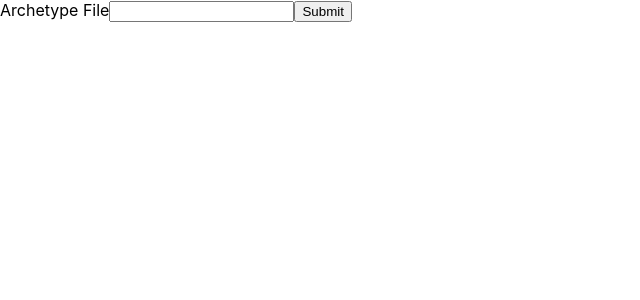
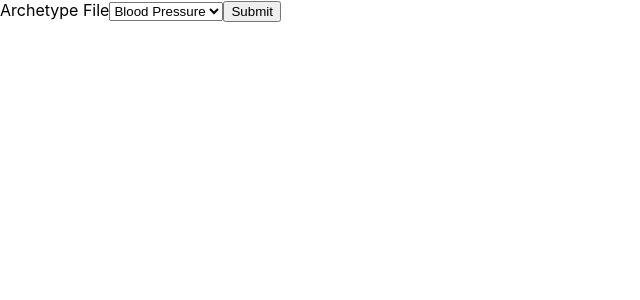
Before and after one commit to gauravhisar/UEHR-Form-Generator, a React (Create React App) app: page / in a window 1280 px wide. Shown: the top 300 px of the page, without its empty margins (0-640 px from the left). Built offline with nearby package versions, Linux system fonts and the light colour scheme; the HTML template or start-up script is replaced by a standard one.

Commit message:
Selector Implemented

```diff
--- a/package.json
+++ b/package.json
@@ -8,6 +8,7 @@
     "@testing-library/user-event": "^13.5.0",
     "react": "^18.2.0",
     "react-dom": "^18.2.0",
+    "react-router-dom": "^6.4.5",
     "react-scripts": "5.0.1",
     "web-vitals": "^2.1.4"
   },
--- /dev/null
+++ b/public/files.json
@@ -0,0 +1,6 @@
+{
+    "files": [
+        "Blood Pressure",
+        "ECG"
+    ]
+}
--- a/src/App.js
+++ b/src/App.js
@@ -1,24 +1,26 @@
-// import logo from './logo.svg';
 import './App.css';
 import Main from "./components/Main"
+import {
+  BrowserRouter as Router,
+  Routes,
+  Route
+} from "react-router-dom";
+import FileUploadPage from './components/FileUploadPage';
+import {useState} from 'react';
+
 
 function App() {
+  const [archetype, setArchetype] = useState([]);
+  const [archetypeLoaded, setArchetypeLoaded] = useState(false);
   return (
-    //   <header className="App-header">
-    //     <img src={logo} className="App-logo" alt="logo" />
-    //     <p>
-    //       Edit <code>src/App.js</code> and save to reload.
-    //     </p>
-    //     <a
-    //       className="App-link"
-    //       href="https://reactjs.org"
-    //       target="_blank"
-    //       rel="noopener noreferrer"
-    //     >
-    //       Learn React
-    //     </a>
-    //   </header>
-    <Main/>
+    <>
+    <Router>
+      <Routes>
+        <Route exact path="/" element={<FileUploadPage key = "FileUploadPage"  archetypeLoaded = {archetypeLoaded} setArchetypeLoaded = {setArchetypeLoaded} archetype={archetype} setArchetype = {setArchetype}/>}></Route>
+        <Route exact path="/archetype" element={<Main key = "Archetype" archetypeLoaded = {archetypeLoaded} setArchetypeLoaded = {setArchetypeLoaded} archetype={archetype} setArchetype = {setArchetype}/>}></Route>
+      </Routes>
+    </Router>
+    </>
   );
 }
 
--- a/src/components/FileUploadPage.jsx
+++ b/src/components/FileUploadPage.jsx
@@ -1,28 +1,81 @@
 
-import React from "react";
-export default function FileUploadPage({setSelectedFile, fetchFile}) {
+import React, {useState} from "react";
+import { useEffect } from "react";
+import { useNavigate } from "react-router-dom"
+import LangSelector from "./Selector";
 
-    async function fileChangeHandler(e) {
-      console.log(e.target.value);
-      await setSelectedFile(e.target.value);
+export default function FileUploadPage({archetype, setArchetype, archetypeLoaded, setArchetypeLoaded}) {
+    const [selectedFile, setSelectedFile] = useState("");
+    const [availableFiles, setAvailableFiles] = useState([]);
+    const navigate = useNavigate()
+
+
+
+    useEffect(()=>{
+        function fetchAvailableFiles(){
+            fetch(`files.json`, {
+                headers: {
+                    "Content-Type": "application/json",
+                    Accept: "application/json",
+                },
+            })
+            .then((res) => {
+                return res.json();
+            })
+            .then(res => {
+                setAvailableFiles(res.files);
+            })
+        }
+        fetchAvailableFiles();
+    }, [])
+
+    function fetchFile(){
+        fetch(`${selectedFile}.json`, {
+          headers: {
+            "Content-Type": "application/json",
+            Accept: "application/json",
+          },
+        })
+        .then((res) => {
+          return res.json();
+        })
+        .then(async (res) => {
+          console.log(res);
+          await setArchetype(res);
+          setArchetypeLoaded(true);
+        })
+        .catch((e) => {
+          alert("File does not exist!");
+        });
+      }
+
+    function fileChangeHandler(e) {
+      setSelectedFile(e.target.value);
     }
 
-    function handleFileSubmission() {
-        fetchFile();
+    async function handleFileSubmission() {
+        await fetchFile();
+        if (archetypeLoaded){
+            navigate(`/archetype`)
+        }
+    }
+
+    function handleKeyDown(e){
+        if (e.key === "Enter"){
+            handleFileSubmission();
+        }
     }
 
     return (
       <div className="col-sm-6">
-        <div className="input-group m-3">
+        <div className="input-group m-3" onKeyDown={handleKeyDown}>
         <span className="input-group-text" id="basic-addon1">Archetype File</span>
-          <input
-            type="text"
-            aria-label="Filename"
-            className="form-control"
-            id="basic-url"
-            aria-describedby="basic-addon3"
-            onChange = {fileChangeHandler}
-          />
+
+          <LangSelector
+                ln={selectedFile}
+                setLanguage={setSelectedFile}
+                langs={availableFiles}
+              />
           <button
             className="btn btn-secondary"
             type="button"
--- a/src/components/Main.jsx
+++ b/src/components/Main.jsx
@@ -1,55 +1,36 @@
 import React, { useState } from "react";
 import InputComp from "./InputComp";
-import LangSelector from "./LangSelector";
-import FileUploadPage from "./FileUploadPage"
+import LangSelector from "./Selector";
 
 
 
-export default function Main() {
-  const [selectedFile, setSelectedFile] = useState();
-
-  const [data, setData] = useState([]);
-  const [loaded, setLoaded] = useState(false);
+export default function Main({archetype, setArchetype, archetypeLoaded, setArchetypeLoaded}) {
   const [ln, setLanguage] = useState("en");
 
-    function fetchFile(){
-    fetch(`${selectedFile}.json`, {
-      headers: {
-        "Content-Type": "application/json",
-        Accept: "application/json",
-      },
-    })
-    .then((res) => {
-      return res.json();
-    })
-    .then(async (res) => {
-      console.log(res);
-      await setData(res);
-      setLoaded(true);
-    });
+  if (!archetypeLoaded){
+    alert("Archetype Not Loaded");
+    return <div></div>
   }
-
   return (
     <>
-      {loaded ? (
         <div className="px-2">
           <div className="row py-2">
             <div className="col-sm-10">
-              <h2 style={{ display: "inline" }}>{data.tree.name}</h2>
-              <h3 style={{ display: "inline" }}>({data.tree.rmType})</h3>
+              <h2 style={{ display: "inline" }}>{archetype.tree.name}</h2>
+              <h3 style={{ display: "inline" }}>({archetype.tree.rmType})</h3>
             </div>
             <div className="col-sm-2">
               <LangSelector
                 ln={ln}
                 setLanguage={setLanguage}
-                langs={data.languages}
+                langs={archetype.languages}
               />
             </div>
           </div>
 
           <h1>&nbsp;</h1>
 
-          {data.tree.children.map((child) => {
+          {archetype.tree.children.map((child) => {
             if (child.rmType.includes("EVENT")) {
               return (
                 <div key={child.id} className="row py-2">
@@ -84,11 +65,6 @@ export default function Main() {
             }
           })}
         </div>
-      ) : (
-        <>
-          <FileUploadPage setSelectedFile = {setSelectedFile} fetchFile={fetchFile} />
-        </>
-      )}
     </>
   );
 }
```
Also changed, not shown: src/components/Selector.jsx (renamed from src/components/LangSelector.jsx), 1 other file (tests, documents, lock files or other folders).
